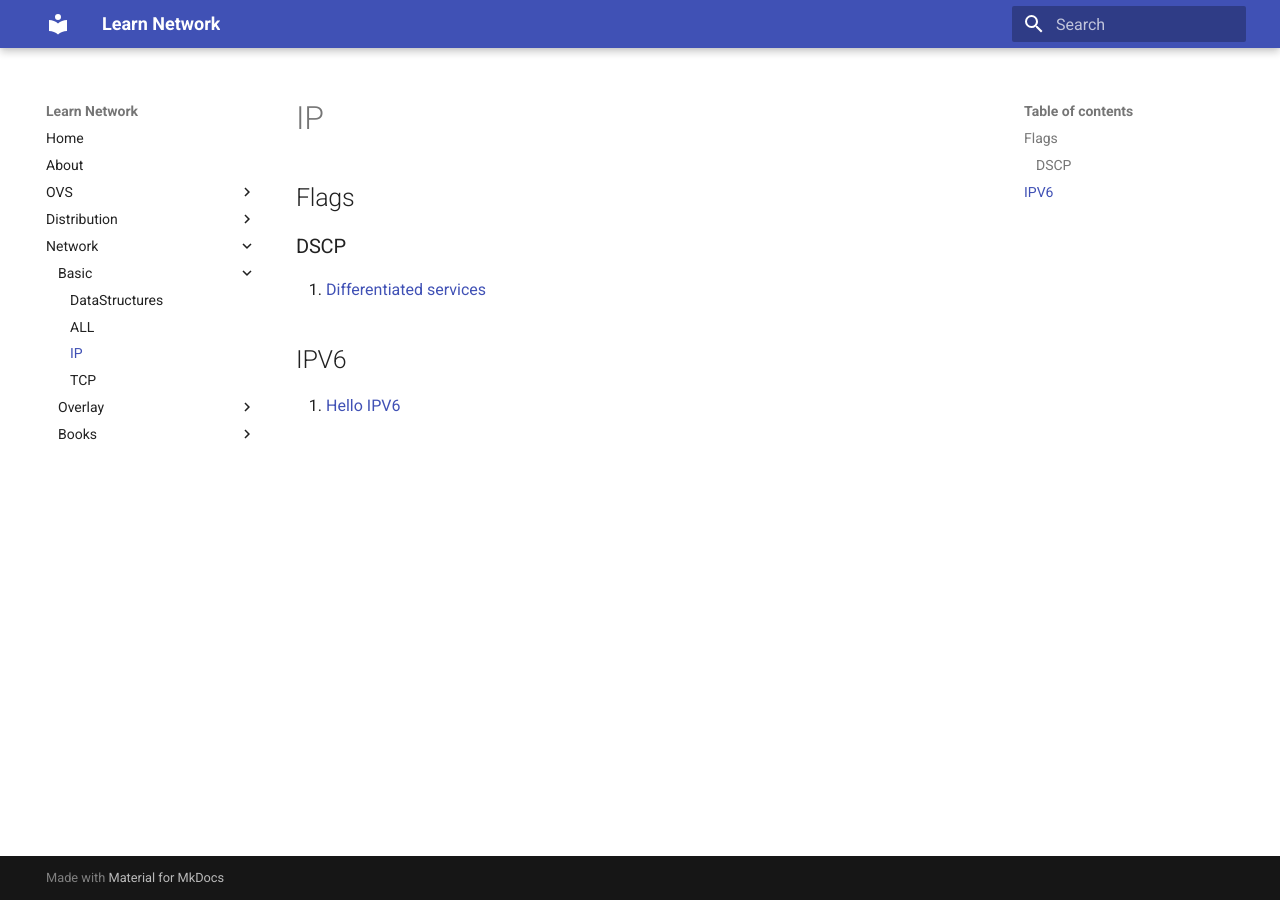
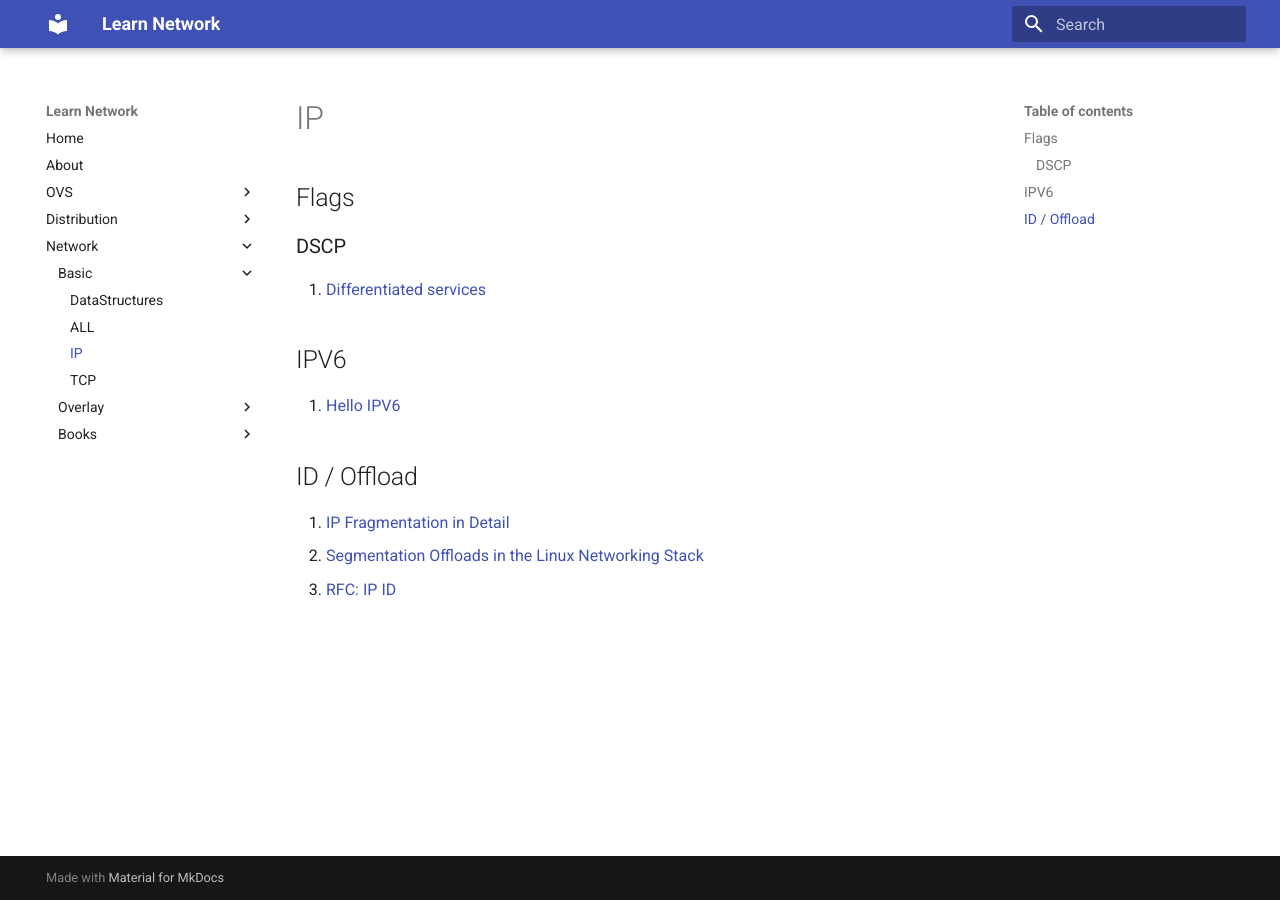
Before and after one commit to doc-dao/learn-network, an MkDocs documentation site: the page built from docs/network/basic/ip.md, in a window 1280 px wide. Built offline with MkDocs 1.6.1 and Material for MkDocs 9.7.7, drawn with Linux system fonts in a browser that asks for light colours.

Commit message:
Add ip id link

```diff
--- a/docs/network/basic/ip.md
+++ b/docs/network/basic/ip.md
@@ -8,3 +8,10 @@
 
 ## IPV6
 1. [Hello IPV6](https://metebalci.com/blog/hello-ipv6/)
+
+
+## ID / Offload
+1. [IP Fragmentation in Detail](https://packetpushers.net/ip-fragmentation-in-detail/)
+2. [Segmentation Offloads in the Linux Networking Stack
+](https://www.kernel.org/doc/Documentation/networking/segmentation-offloads.txt)
+3. [RFC: IP ID](https://datatracker.ietf.org/doc/html/rfc6864)
```
